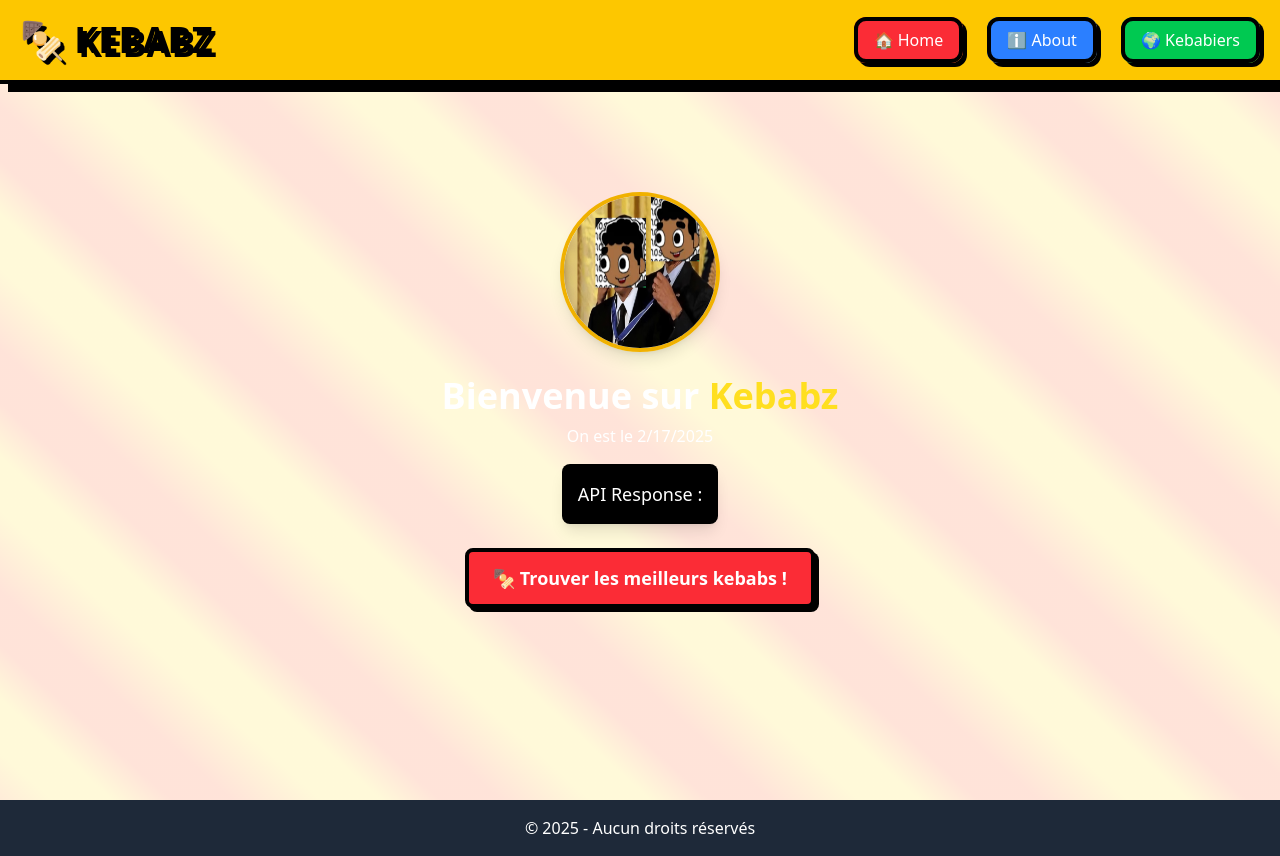
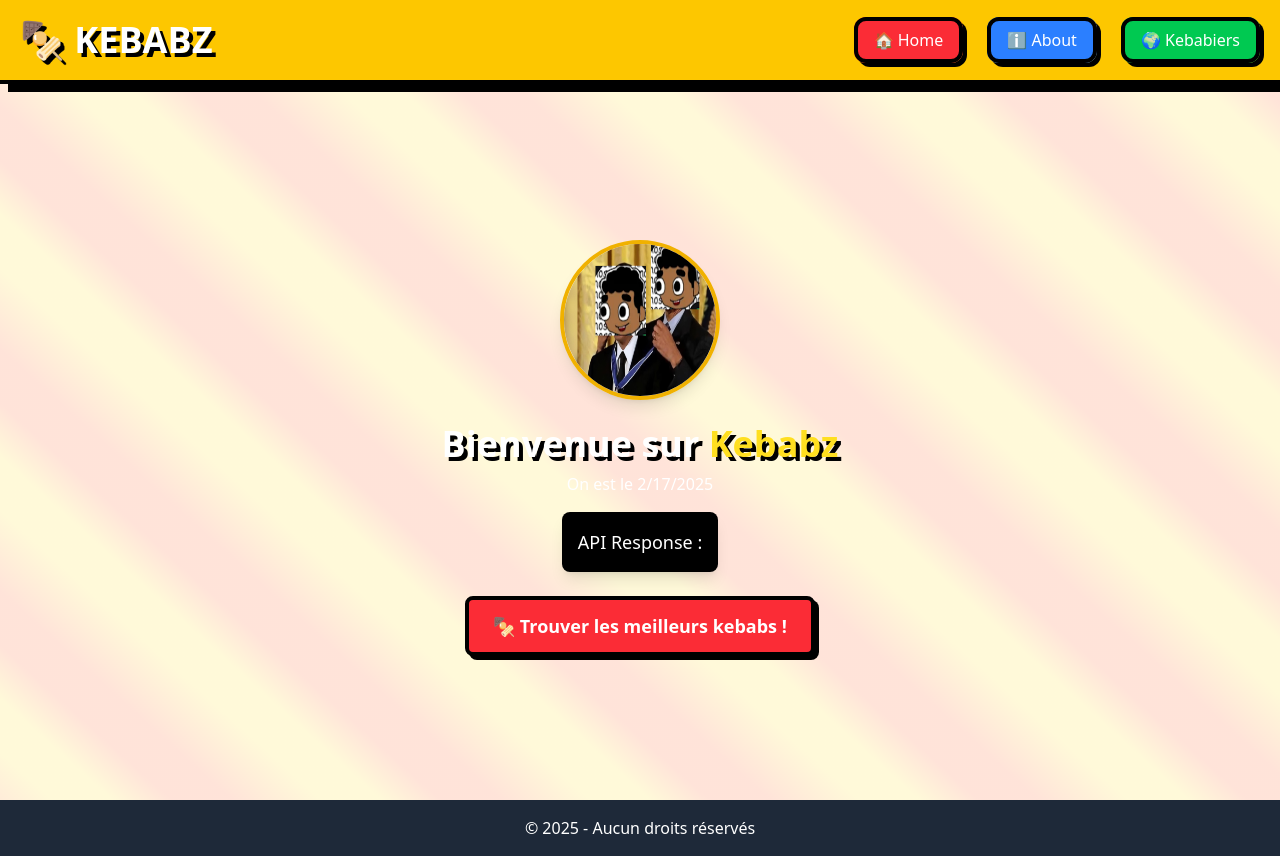
Before and after one commit to Valtikss/training-react-express, a React (Vite) app in the folder client/: page / in a window 1280 px wide. Built offline with nearby package versions, Linux system fonts and the light colour scheme; no server answers.

Commit message:
fix : header cropping all pages

```diff
--- a/client/src/components/Header.jsx
+++ b/client/src/components/Header.jsx
@@ -5,7 +5,7 @@ const Header = () => {
         <header className="fixed top-0 left-0 w-full bg-yellow-400 border-b-4 border-black p-5 flex justify-between items-center
                            shadow-[8px_8px_0px_#000] z-50">
             {/* Titre animé */}
-            <h1 className="text-4xl font-extrabold text-black drop-shadow-[4px_4px_0px_#000] animate-wiggle">
+            <h1 className="text-4xl font-extrabold text-white drop-shadow-[4px_4px_0px_#000] animate-wiggle">
                 🍢 KEBABZ
             </h1>
 
--- a/client/src/pages/AboutPage.jsx
+++ b/client/src/pages/AboutPage.jsx
@@ -2,7 +2,8 @@ import React from 'react';
 
 const AboutPage = () => {
     return (
-        <div className="min-h-screen flex flex-col items-center justify-center text-black p-6">
+
+        <div className="pt-30 min-h-screen flex flex-col items-center justify-center text-black p-6">
             {/* Titre stylisé */}
             <h1 className="text-5xl text-white font-extrabold drop-shadow-[4px_4px_0px_#000] text-center">
                 🍢 À PROPOS DE KEBABZ 🍢
--- a/client/src/pages/HomePage.jsx
+++ b/client/src/pages/HomePage.jsx
@@ -19,7 +19,7 @@ const HomePage = () => {
     }, []);
 
     return (
-        <div className="min-h-screen flex flex-col items-center justify-center animated-bg text-white p-6">
+        <div className="min-h-screen pt-30 flex flex-col items-center justify-center animated-bg text-white p-6">
             {/* Logo */}
             <img
                 src={myImage}
@@ -28,7 +28,7 @@ const HomePage = () => {
             />
 
             {/* Titre */}
-            <h1 className="text-4xl font-extrabold text-white mt-6">
+            <h1 className="text-4xl font-extrabold text-white mt-6 font-extrabold drop-shadow-[4px_4px_0px_#000]">
                 Bienvenue sur <span className="text-yellow-300">Kebabz</span>
             </h1>
 
--- a/client/src/pages/RestaurantsPage.jsx
+++ b/client/src/pages/RestaurantsPage.jsx
@@ -2,7 +2,7 @@ import RestaurantsList from '../components/RestaurantsList';
 
 const RestaurantsPage = () => {
     return (
-        <div className="flex flex-col items-center justify-center min-h-screen bg-gray-100 text-primary">
+        <div className="flex pt-30 flex-col items-center justify-center min-h-screen bg-gray-100 text-primary">
             <RestaurantsList />
         </div>
     );
```
